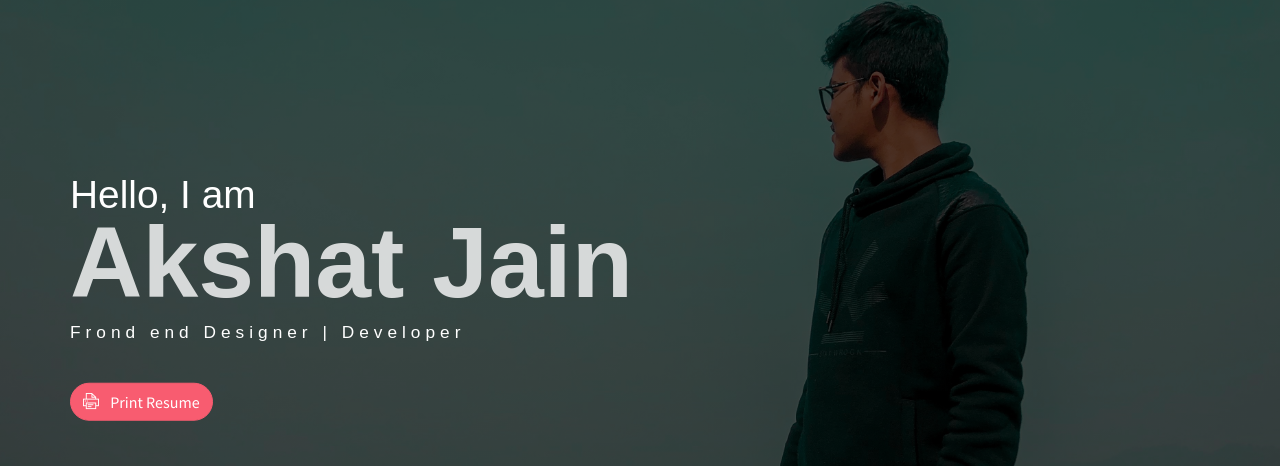
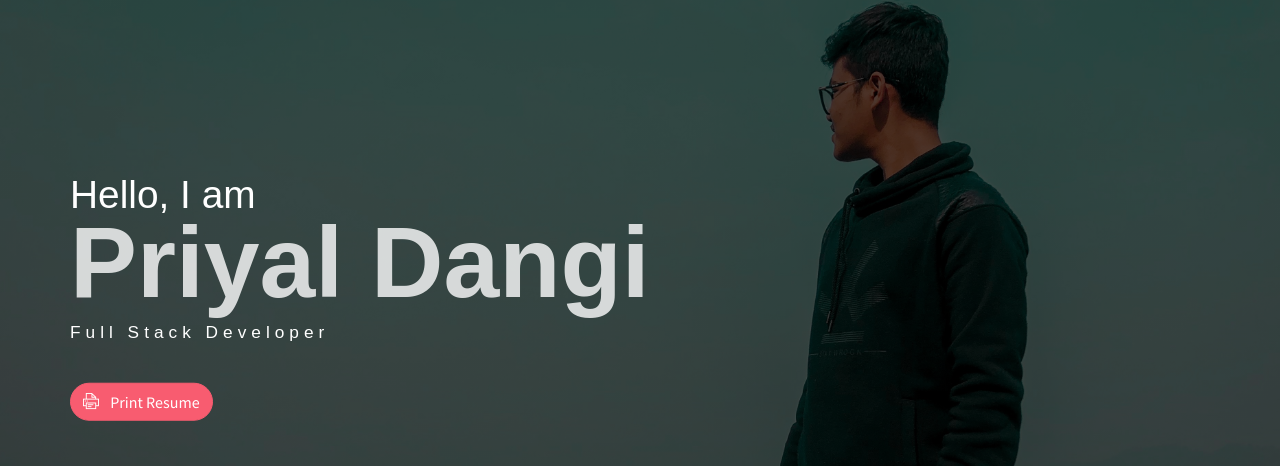
Before and after one commit to Priyal-Dangi/protfolio.github.io, a plain HTML site: page index.html in a window 1280 px wide. Shown: the part 56-522 px from the top of the page. Drawn offline with Linux system fonts and the light colour scheme.

Commit message:
Added the name

```diff
--- a/index.html
+++ b/index.html
@@ -25,8 +25,8 @@
             </ul>
             <div class="header-content">
                 <h4 class="header-subtitle" >Hello, I am</h4>
-                <h1 class="header-title">Akshat Jain</h1>
-                <h6 class="header-mono" >Frond end Designer | Developer</h6>
+                <h1 class="header-title">Priyal Dangi</h1>
+                <h6 class="header-mono" >Full Stack Developer</h6>
                 <button class="btn btn-primary btn-rounded"><i class="ti-printer pr-2"></i> <a href="https://drive.google.com/file/d/1jeQu-GLsTivpmxtu48dQaF2lhERujATQ/view?usp=sharing" style = "text-decoration: none; color:white;">Print Resume</a></button>
             </div>
         </div>
```
